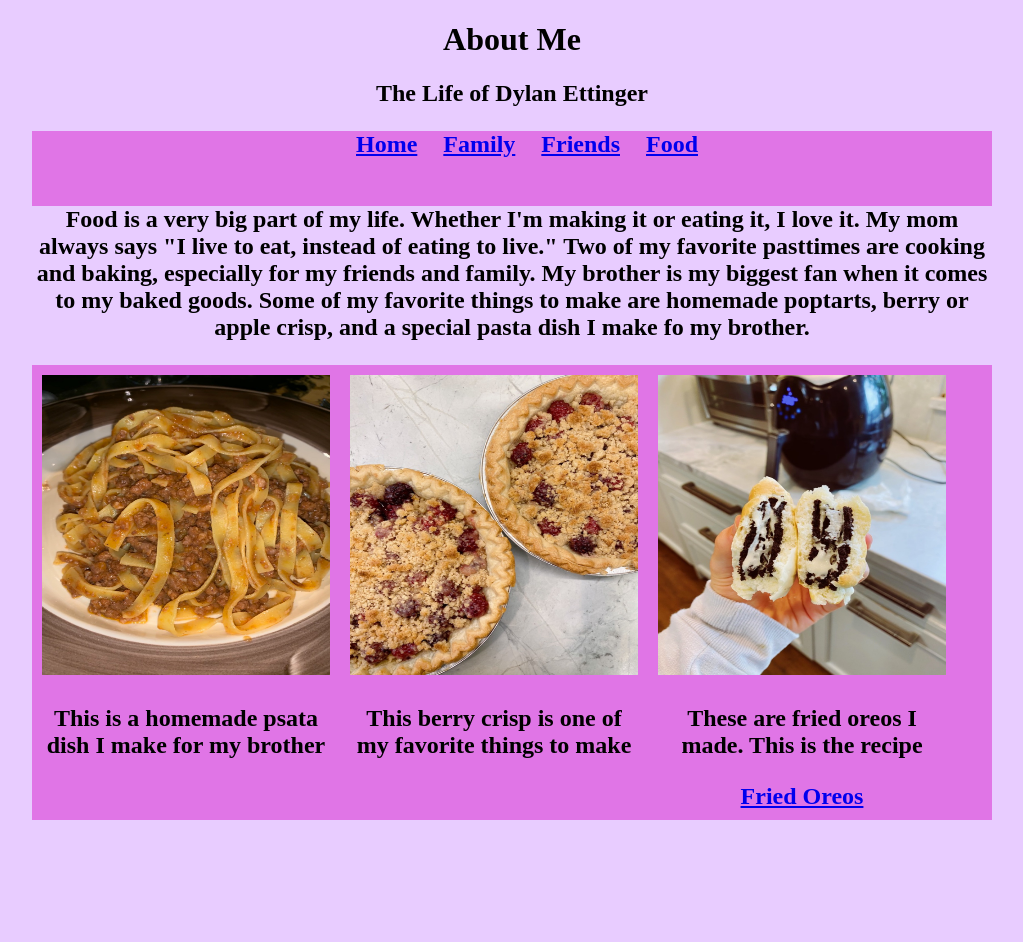
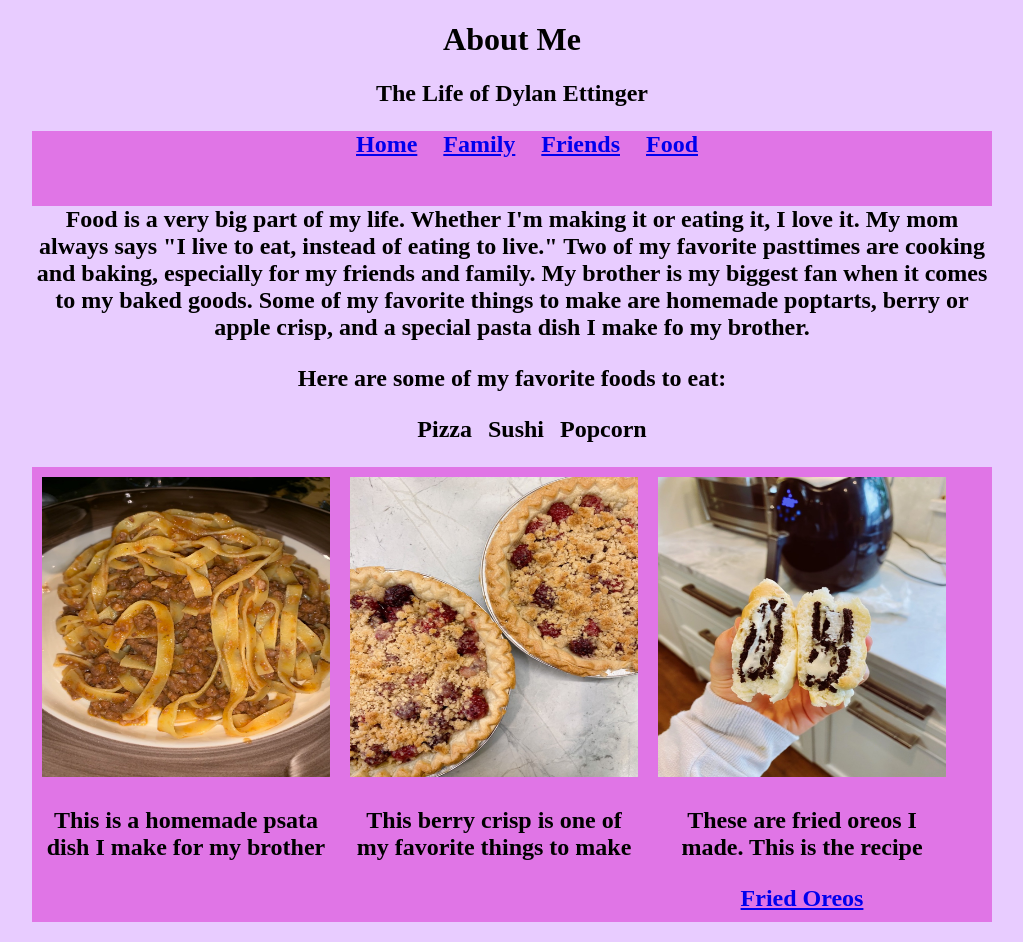
Before and after one commit to dylanettinger/lis351-dylan-github.io, a plain HTML site: page food.html in a window 1280 px wide. Shown: the whole page, without its empty margins (128-1151 px from the left). Before the commit the page ends 840 px from the top, so only its background shows below. Drawn offline with Linux system fonts and the light colour scheme.

Commit message:
Update food.html

```diff
--- a/food.html
+++ b/food.html
@@ -32,6 +32,12 @@
 			<main>
 				<p>Food is a very big part of my life. Whether I'm making it or eating it, I love it. My mom always says "I live to eat, instead of eating to live." Two of my favorite pasttimes are cooking and baking, especially for my friends and family. My brother is my biggest fan when it comes to my baked goods. Some of my favorite things to make are homemade poptarts, berry or apple crisp, and a special pasta dish I make fo my brother.</p>
 			<main>
+				<p> Here are some of my favorite foods to eat: </p>
+				<ul>
+  					<li>Pizza</li>
+ 					 <li>Sushi</li>
+ 					 <li>Popcorn</li>
+				</ul>
 
 			<meta name="viewport" content="width=device-width, initial-scale=1">
 <title>HTML</title>
```
